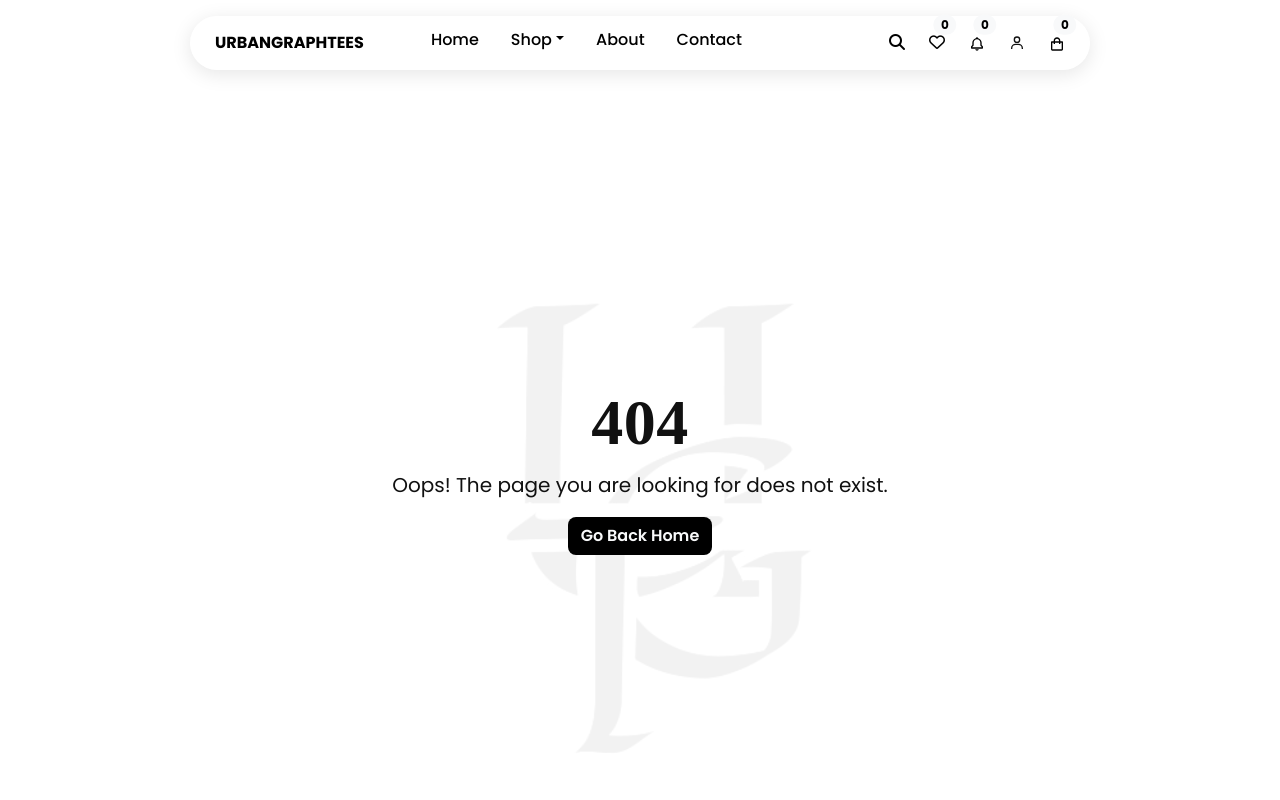
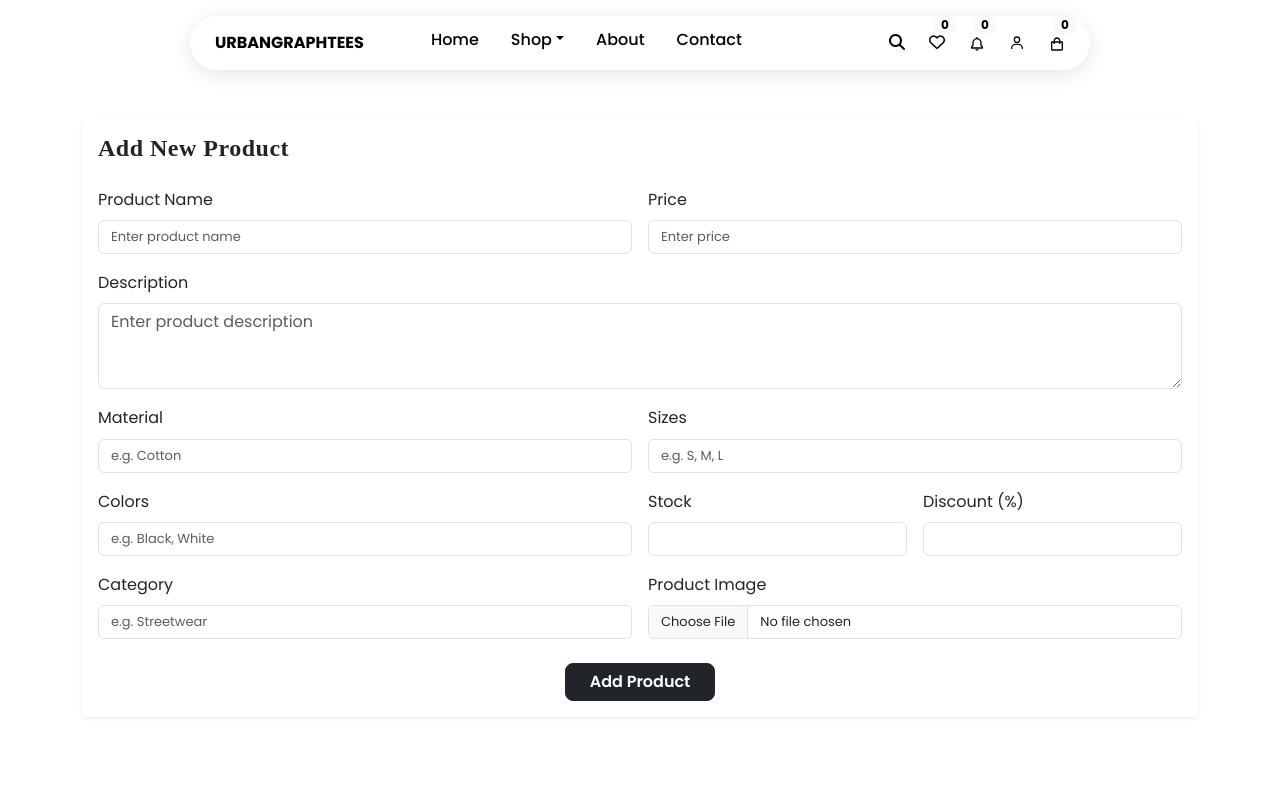
Before and after one commit to SeunfunmiO/urbangraphtees_FE, a React (Vite) app: page /admin/add-products in a window 1280 px wide. Shown: the top 800 px of the page. Built offline with nearby package versions, Linux system fonts and the light colour scheme; a web font is replaced by a local one.

Commit message:
`Added AddProducts page and updated AdminSidebar and ManageProducts to include new functionality.`

```diff
--- a/src/App.jsx
+++ b/src/App.jsx
@@ -40,6 +40,7 @@ import AdminAuthGuard from './components/AdminAuthGuard'
 import AdminDashboard from './pages/admin/AdminDashboard'
 import AdminOverview from './pages/admin/AdminOverview'
 import ManageProducts from './pages/admin/ManageProducts'
+import AddProducts from './pages/admin/AddProducts'
 
 const AppContent = () => {
   const location = useLocation();
@@ -101,8 +102,8 @@ const AppContent = () => {
           </AdminAuthGuard>
         } />
         <Route path='/admin/overview' element={<AdminOverview />} />
-        <Route path='/admin/products' element={<ManageProducts/>} />
-
+        <Route path='/admin/products' element={<ManageProducts />} />
+        <Route path='/admin/add-products' element={<AddProducts />} />
 
 
 
--- a/src/pages/admin/AddProducts.jsx
+++ b/src/pages/admin/AddProducts.jsx
@@ -0,0 +1,228 @@
+import React, { useState } from "react";
+import axios from "axios";
+import { toast } from "react-toastify";
+
+const AddProducts = () => {
+    const [formData, setFormData] = useState({
+        name: '',
+        price: '',
+        description: '',
+        material: '',
+        sizes: '',
+        colors: '',
+        stock: '',
+        discount: '',
+        category: '',
+        image: '',
+    });
+
+    const [loading, setLoading] = useState(false);
+
+    const handleChange = (e) => {
+        const { name, value } = e.target;
+        setFormData((prev) => ({ ...prev, [name]: value }));
+    };
+
+    const handleImageChange = (e) => {
+        const file = e.target.files[0];
+        if (!file) return;
+        const reader = new FileReader();
+        reader.readAsDataURL(file);
+        reader.onloadend = () => {
+            setFormData((prev) => ({ ...prev, image: reader.result }));
+        };
+    };
+
+    const handleSubmit = async (e) => {
+        e.preventDefault();
+        setLoading(true);
+        try {
+            const token = localStorage.getItem('token');
+            const res = await axios.post(
+                'https://urbangraphtees-be.onrender.com/products/product',
+                formData,
+                {
+                    headers: {
+                        'Content-Type': 'application/json',
+                        Authorization: ` Bearer ${token}`,
+                    },
+                }
+            );
+            toast.success('Product added successfully!');
+            console.log(res.data);
+            setFormData({
+                name: '',
+                price: '',
+                description: '',
+                material: '',
+                sizes: '',
+                colors: '',
+                stock: '',
+                discount: '',
+                category: '',
+                image: '',
+            });
+        } catch (error) {
+            console.error(error);
+            toast.success('Error adding product.');
+        } finally {
+            setLoading(false);
+        }
+    }
+
+    return (
+        <div className="container mt-5">
+            <div className="card shadow-sm border-0">
+                <div className="card-body">
+                    <h4 className="card-title mb-4 fw-bold">Add New Product</h4>
+                    <form onSubmit={handleSubmit}>
+                        <div className="row g-3">
+                            <div className="col-md-6">
+                                <label className="form-label">Product Name</label>
+                                <input
+                                    type="text"
+                                    name="name"
+                                    className="form-control"
+                                    placeholder="Enter product name"
+                                    value={formData.name}
+                                    onChange={handleChange}
+                                    required
+                                />
+                            </div>
+
+                            <div className="col-md-6">
+                                <label className="form-label">Price</label>
+                                <input
+                                    type="number"
+                                    name="price"
+                                    className="form-control"
+                                    placeholder="Enter price"
+                                    value={formData.price}
+                                    onChange={handleChange}
+                                    required
+                                />
+                            </div>
+
+                            <div className="col-12">
+                                <label className="form-label">Description</label>
+                                <textarea
+                                    name="description"
+                                    className="form-control"
+                                    rows="3"
+                                    placeholder="Enter product description"
+                                    value={formData.description}
+                                    onChange={handleChange}
+                                    required
+                                ></textarea>
+                            </div>
+
+                            <div className="col-md-6">
+                                <label className="form-label">Material</label>
+                                <input
+                                    type="text"
+                                    name="material"
+                                    className="form-control"
+                                    placeholder="e.g. Cotton"
+                                    value={formData.material}
+                                    onChange={handleChange}
+                                />
+                            </div>
+
+                            <div className="col-md-6">
+                                <label className="form-label">Sizes</label>
+                                <input
+                                    type="text"
+                                    name="sizes"
+                                    className="form-control"
+                                    placeholder="e.g. S, M, L"
+                                    value={formData.sizes}
+                                    onChange={handleChange}
+                                />
+                            </div>
+
+                            <div className="col-md-6">
+                                <label className="form-label">Colors</label>
+                                <input
+                                    type="text"
+                                    name="colors"
+                                    className="form-control"
+                                    placeholder="e.g. Black, White"
+                                    value={formData.colors}
+                                    onChange={handleChange}
+                                />
+                            </div>
+
+                            <div className="col-md-3">
+                                <label className="form-label">Stock</label>
+                                <input
+                                    type="number"
+                                    name="stock"
+                                    className="form-control"
+                                    value={formData.stock}
+                                    onChange={handleChange}
+                                />
+                            </div>
+
+                            <div className="col-md-3">
+                                <label className="form-label">Discount (%)</label>
+                                <input
+                                    type="number"
+                                    name="discount"
+                                    className="form-control"
+                                    value={formData.discount}
+                                    onChange={handleChange}
+                                />
+                            </div>
+
+                            <div className="col-md-6">
+                                <label className="form-label">Category</label>
+                                <input
+                                    type="text"
+                                    name="category"
+                                    className="form-control"
+                                    placeholder="e.g. Streetwear"
+                                    value={formData.category}
+                                    onChange={handleChange}
+                                />
+                            </div>
+
+                            <div className="col-md-6">
+                                <label className="form-label">Product Image</label>
+                                <input
+                                    type="file"
+                                    accept="image/*"
+                                    className="form-control"
+                                    onChange={handleImageChange}
+                                />
+                            </div>
+
+                            {formData.image && (
+                                <div className="col-12 text-center mt-3">
+                                    <img
+                                        src={formData.image}
+                                        alt="Preview"
+                                        className="img-thumbnail"
+                                        style={{ width: '150px', height: '150px', objectFit: 'cover' }}
+                                    />
+                                </div>
+                            )}
+
+                            <div className="col-12 mt-4 text-center">
+                                <button
+                                    type="submit"
+                                    disabled={loading}
+                                    className="btn btn-dark px-4"
+                                >
+                                    {loading ? 'Adding...' : 'Add Product'}
+                                </button>
+                            </div>
+                        </div>
+                    </form>
+
+                </div>
+            </div>
+        </div>
+    );
+};
+
+export default AddProducts;
--- a/src/pages/admin/AdminSidebar.jsx
+++ b/src/pages/admin/AdminSidebar.jsx
@@ -1,6 +1,6 @@
 import React from "react";
 import { NavLink, useNavigate } from "react-router-dom";
-import { FaBox, FaChartPie, FaShoppingCart, FaUsers, FaCog, FaSignOutAlt } from "react-icons/fa";
+import { FaBox, FaChartPie, FaShoppingCart, FaUsers, FaCog, FaSignOutAlt, FaPlus } from "react-icons/fa";
 import { useDispatch } from "react-redux";
 import { logout } from "../../redux/authSlice";
 
@@ -23,6 +23,11 @@ const AdminSidebar = () => {
             <button onClick={()=>navigate("/admin/overview")} end className="nav-link text-white" activeclassname="fw-bold text-light">
               <FaChartPie className="me-2" /> Overview
             </button>
+          </li>
+           <li>
+            <NavLink to="/admin/add-products" className="nav-link text-white" activeclassname="fw-bold text-light">
+              <FaPlus className="me-2" /> Add Products
+            </NavLink>
           </li>
           <li>
             <NavLink to="/admin/products" className="nav-link text-white" activeclassname="fw-bold text-light">
--- a/src/pages/admin/ManageProducts.jsx
+++ b/src/pages/admin/ManageProducts.jsx
@@ -7,7 +7,7 @@ const ManageProducts = () => {
     const [products, setProducts] = useState([]);
     const [loading, setLoading] = useState(true);
 
-    const BASE_URL = "https://urbangraphtees-be.onrender.com/api/products/add-product";
+    const BASE_URL = "https://urbangraphtees-be.onrender.com/api/products/product";
 
     // Fetch products
     const fetchProducts = async () => {
```
